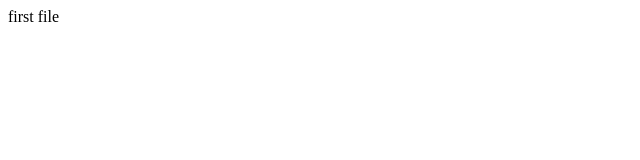
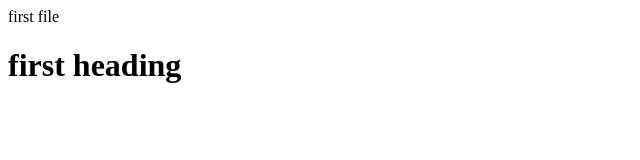
Before and after one commit to Nack176/atdgit, a plain HTML site: page index.html in a window 1280 px wide. Shown: the whole page, without its empty margins (0-640 px from the left). Drawn offline with Linux system fonts and the light colour scheme.

Commit message:
first heading

```diff
--- a/index.html
+++ b/index.html
@@ -1 +1,2 @@
 <p>first file</p>
+<h1>first heading</h1>
```
